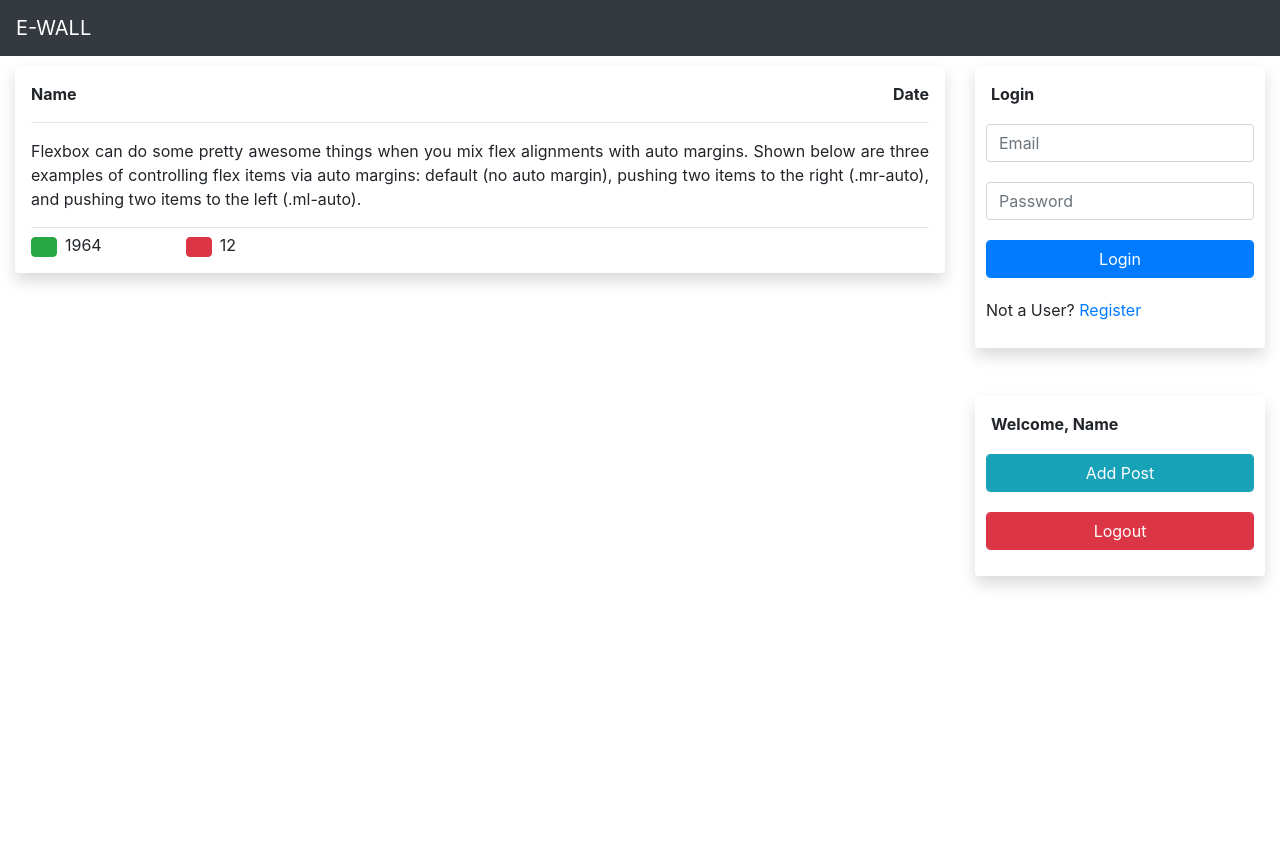
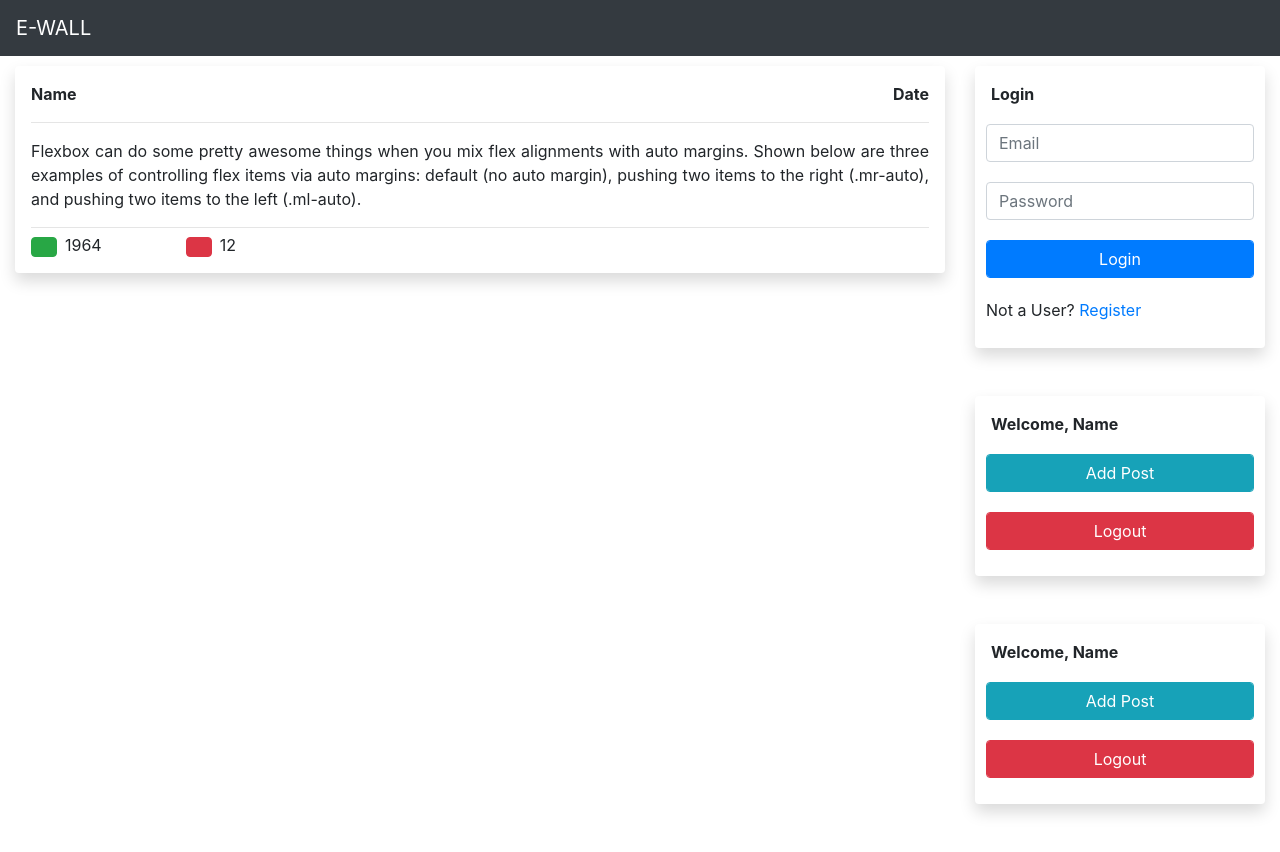
Before and after one commit to bennytha/sectry, an Angular app: page / in a window 1280 px wide. Before the commit the page ends 800 px from the top, so only its background shows below. Built offline with nearby package versions, Linux system fonts and the light colour scheme; a web font is replaced by a local one.

Commit message:
level1 test3

```diff
--- a/src/app/app.component.html
+++ b/src/app/app.component.html
@@ -8,6 +8,7 @@
     <div class="col-md-3">
       <router-outlet name='user'></router-outlet>
       <app-user></app-user>
+      <app-user></app-user>
     </div>
   </div>
 </div>
```
